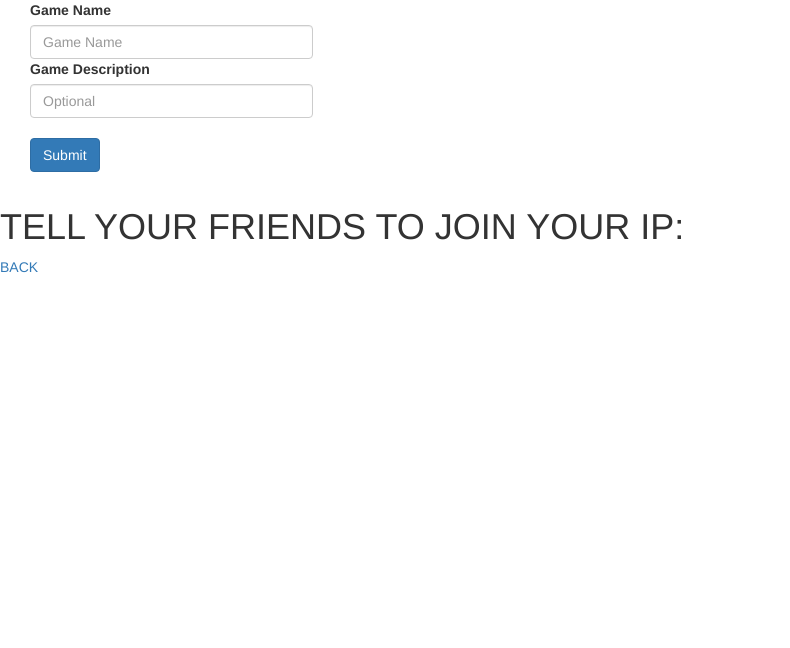
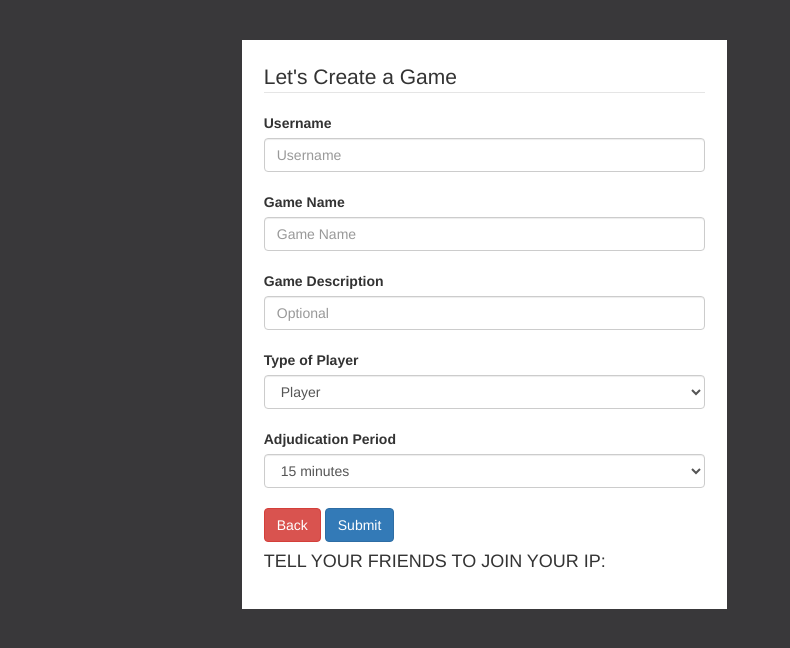
Before and after one commit to Jason7539/475Diplomacy, an Electron app: page src/host.html in a window 969 px wide. Shown: the whole page, without its empty margins (0-790 px from the left). Drawn offline with nearby package versions, Linux system fonts and the light colour scheme.

```diff
--- a/src/host.html
+++ b/src/host.html
@@ -3,32 +3,62 @@
   <head>
     <meta charset="utf-8">
      <meta name='viewport' content='width=device-width, initial-scale=1.0, maximum-scale=1.0, user-scalable=0'/>
-     <link rel="stylesheet/css" href="main.css"/>
     <link rel="stylesheet" href="https://maxcdn.bootstrapcdn.com/bootstrap/3.4.0/css/bootstrap.min.css">
+     <link rel="stylesheet" href="main.css">
+    <style>
+      body{
+        /* background-color: #f48f42; */
+        background-color: #39383a;
+      }
+  </style>
 
     <title>HOSTING</title>
   </head>
   <body>
-  	<div class="container-fluid">
-  		<div class="col-sm-4">
-  			<form action="host.html">
-		  		<div class="form-group">
-		  			<label for="gameName">Game Name</label>
-		  			<input type="text" class="form-control" id="gameName" placeholder="Game Name">
+    <div class="container-fluid" style="margin-top:5%;">
+    <div class="col-sm-3"></div>
+      <div class="col-sm-6 form-white">
 
-		  			<label for="gameDescription">Game Description</label>
-		  			<input type="text" class="form-control" id="gameName" placeholder="Optional"><br/>
-		  			<button type="submit" class="btn btn-primary">Submit</button>
-		  		</div>
-  			</form>
-  		</div>
+        <form action="map.html">
+        <fieldset>
+        <legend >Let's Create a Game</legend>
+          <div class="form-group">
+            <label for="username">Username</label>
+            <input type="text" class="form-control" id="username" placeholder="Username"><br/>
 
-  	</div>
+            <label for="gameName">Game Name</label>
+            <input type="text" class="form-control" id="gameName" placeholder="Game Name"><br/>
+
+            <label for="gameDescription">Game Description</label>
+            <input type="text" class="form-control" id="gameName" placeholder="Optional"><br/>
+
+            <label for="typePlayer">Type of Player</label>
+            <select class="form-control" id="typePlayer">
+              <option id="player">Player</option>
+              <option id="player-master">Game Master</option>
+            </select><br/>
+
+            <label for="adjPeriod">Adjudication Period</label>
+            <select class="form-control" id="adjPeriod">
+              <option id="form-control" id="">15 minutes</option>
+              <option id="form-control" id="">30 minutes</option>
+              <option id="form-control" id="">60 minutes</option>
+              <option id="form-control" id="">120 minutes</option>
+              <option id="form-control" id="">Daily</option>
+
+            </select><br/>
+            <input type="button" class="btn btn-danger" onclick="location.href='startScreen.html';" value="Back" />
+            <button type="submit" class="btn btn-primary">Submit</button>
 
 
-    <h1 id="ip">TELL YOUR FRIENDS TO JOIN YOUR IP: </h1>
+          <h4 id="ip">TELL YOUR FRIENDS TO JOIN YOUR IP: </h4>
 
-    <a href="startScreen.html"> BACK </a>
+          </div>
+        </fieldset>
+        </form>
+      </div>
+    <div class="col-sm-3"></div>
+  </div>
   </body>
   <script>
 function openForm() {
--- a/src/main.css
+++ b/src/main.css
@@ -92,3 +92,11 @@
   right: 28px;
   width: 280px;
 }
+
+
+.form-white{
+  background-color:white;
+  padding:1em 1em;
+   border-radius:0px;
+   box-shadow: 0 0 0 8px white;
+ }
```
Also changed, not shown: src/join.html (+23 -3 lines), src/startScreen.html (+1 -1 lines).
